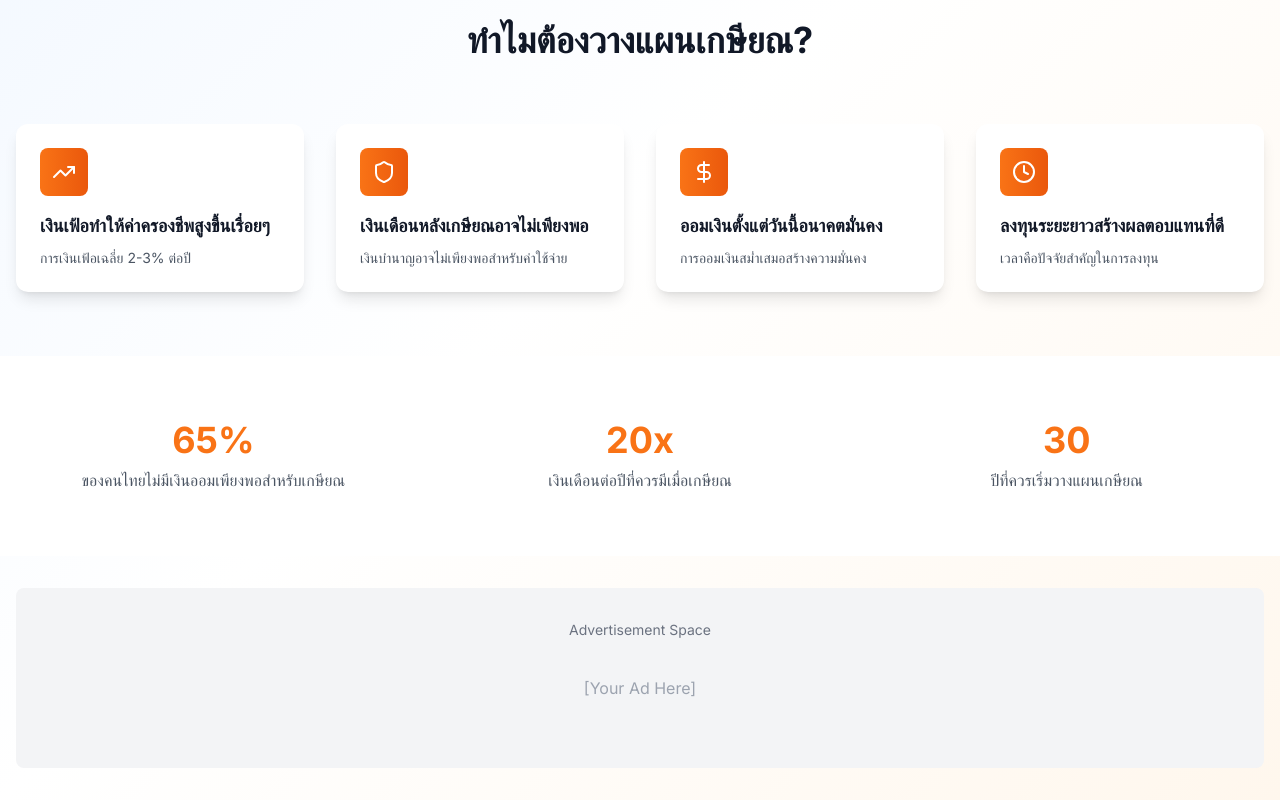
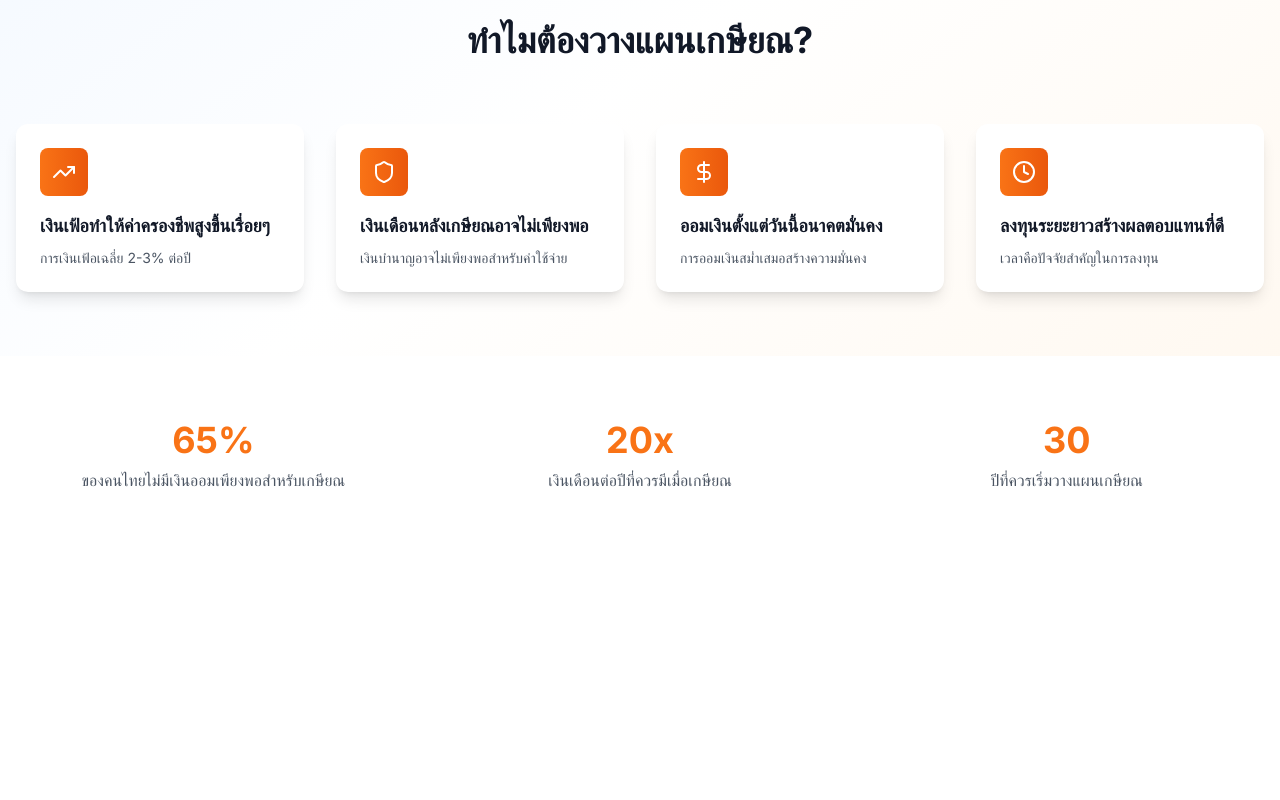
Before and after one commit to JinnawatJid/retirement-planning, a Next.js app: page / in a window 1280 px wide. Shown: the part 473-1273 px from the top of the page. After the commit the page ends 1029 px from the top, so only its background shows below. Built offline with nearby package versions, Linux system fonts and the light colour scheme.

Commit message:
test google adsense

```diff
--- a/app/layout.tsx
+++ b/app/layout.tsx
@@ -1,5 +1,6 @@
 import type { Metadata } from 'next'
 import { Inter } from 'next/font/google'
+import Script from 'next/script'
 import './globals.css'
 import { LanguageProvider } from '@/contexts/LanguageContext'
 import { ThemeProvider } from '@/contexts/ThemeContext'
@@ -25,6 +26,12 @@
             {children}
           </LanguageProvider>
         </ThemeProvider>
+       <Script
+          async
+          src="https://pagead2.googlesyndication.com/pagead/js/adsbygoogle.js?client=ca-pub-5795851172228919"
+          crossOrigin="anonymous"
+          strategy="afterInteractive"
+        />
       </body>
     </html>
   )
--- a/components/LandingPage.tsx
+++ b/components/LandingPage.tsx
@@ -114,20 +114,6 @@
           </div>
         </div>
       </div>
-
-      {/* Ad Space */}
-      <div className="container mx-auto px-4 py-8">
-        <div className="bg-gray-100 dark:bg-gray-700 rounded-lg p-8 text-center">
-          <p className="text-gray-500 dark:text-gray-400 text-sm">
-            Advertisement Space
-          </p>
-          <div className="h-24 flex items-center justify-center">
-            <span className="text-gray-400 dark:text-gray-500">
-              [Your Ad Here]
-            </span>
-          </div>
-        </div>
-      </div>
     </div>
   );
 }
```
